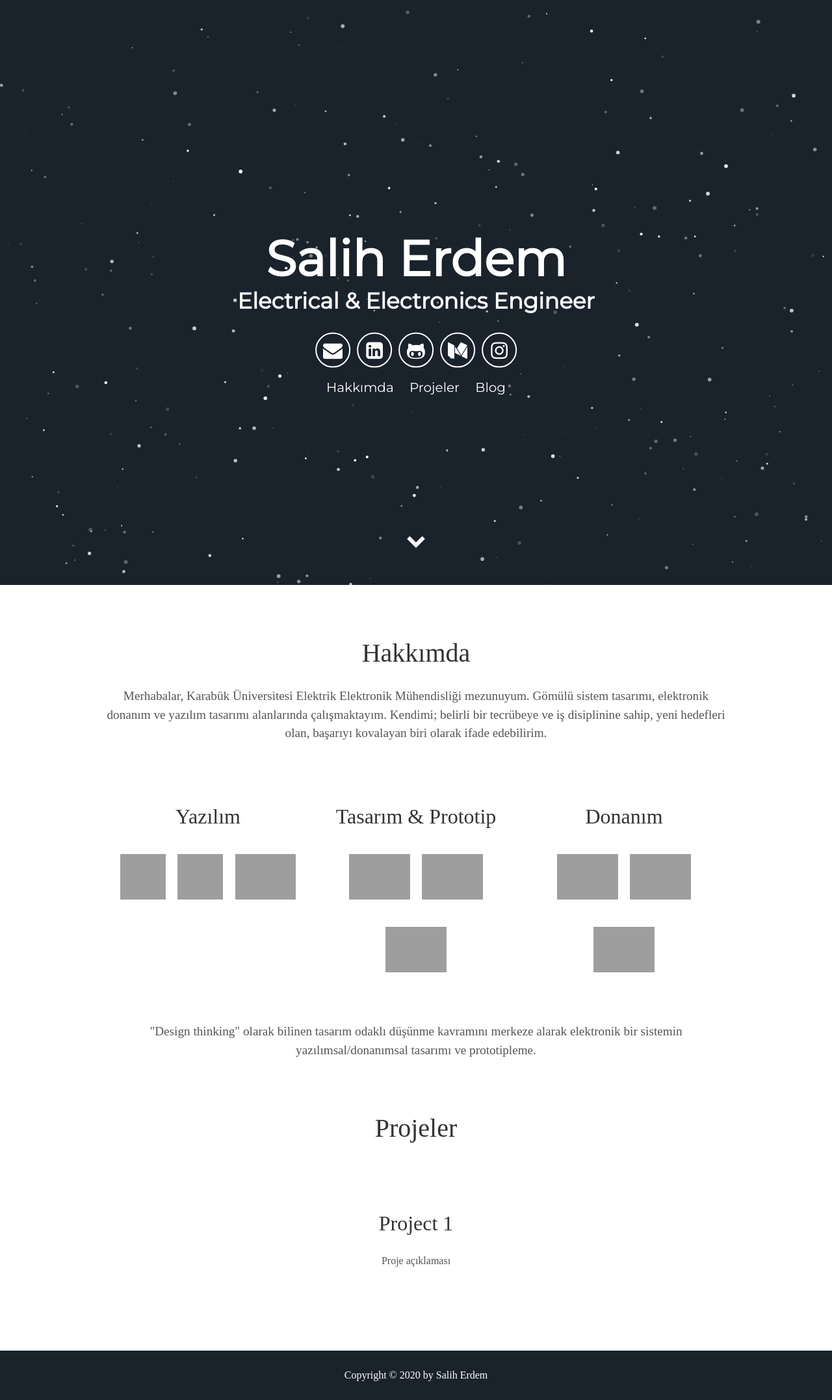
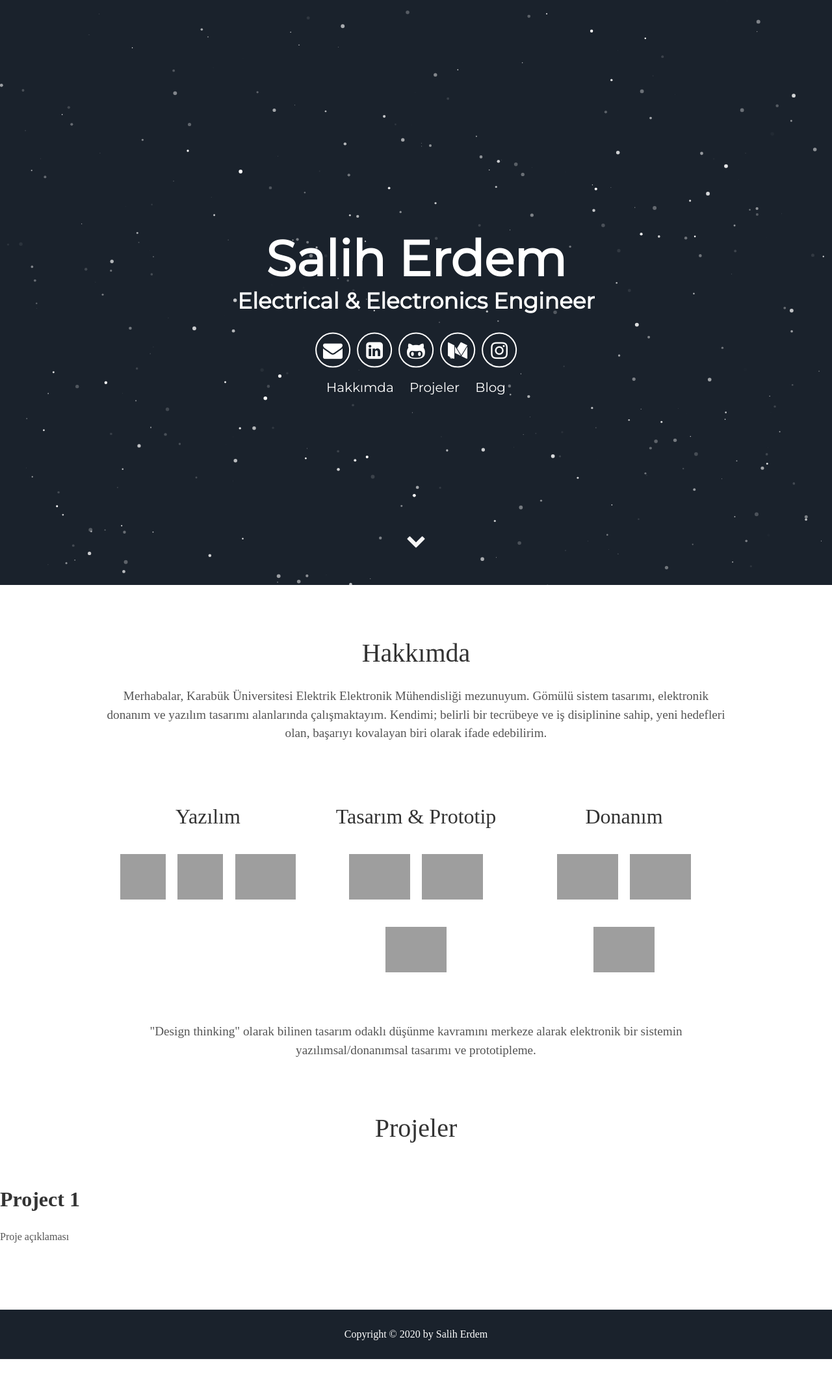
Before and after one commit to erdmsalih/erdmsalih.github.io, a Jekyll site: the page built from index.html, in a window 1280 px wide. Shown: the whole page at 65% size. Built offline with Jekyll 4.4.1, drawn with Linux system fonts in a browser that asks for light colours; some web fonts are replaced; after the commit the page ends 2091 px from its top, so only the background shows below that; grey boxes are pictures that could not be loaded.

Commit message:
Update projects.html

```diff
--- a/_includes/projects.html
+++ b/_includes/projects.html
@@ -1,9 +1,7 @@
 <div class="user-details">
   <h1>Projeler</h1>
 </div>
-<div class="user">
-   <div class="tech">
-     <div class="download-section">
+
             <div class="container">
                 <div class="col-lg-8 col-lg-offset-2">
       <h2>Project 1</h2>
```
